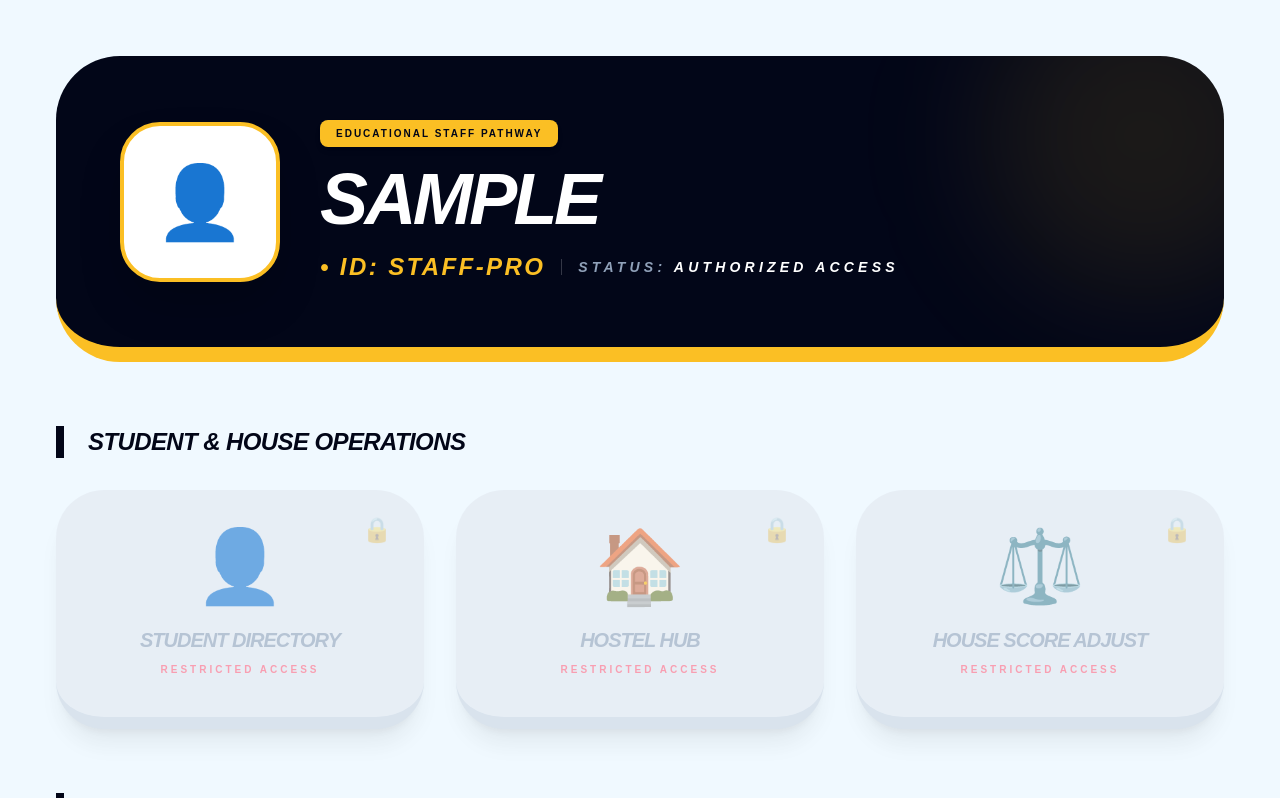
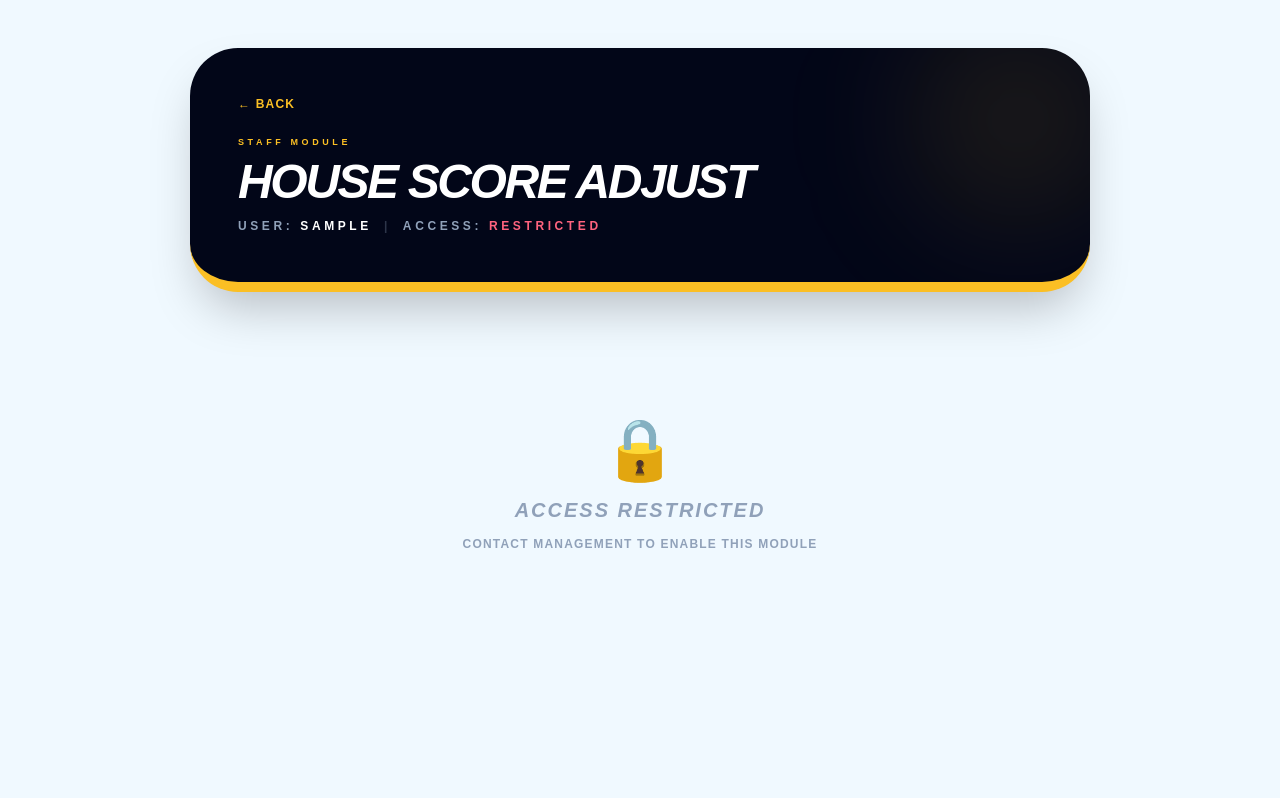
Before and after one commit to Ziwaka/shining-stars-app, a Next.js app: page /staff/points in a window 1280 px wide. Shown: the top 798 px of the page. Built offline with nearby package versions, Linux system fonts and the light colour scheme; sample sign-in values are in the browser's storage.

Commit message:
Update page.js

```diff
--- a/src/app/staff/points/page.js
+++ b/src/app/staff/points/page.js
@@ -2,9 +2,8 @@
 import { useEffect, useState } from 'react';
 import { useRouter } from 'next/navigation';
 
-export default function StaffAccessHub() {
+export default function StaffPointsHub() {
   const [user, setUser] = useState(null);
-  const [isGM, setIsGM] = useState(false);
   const router = useRouter();
 
   useEffect(() => {
@@ -13,140 +12,58 @@ export default function StaffAccessHub() {
       router.push('/login');
     } else {
       setUser(auth);
-      if (auth.userRole === 'management' || auth.Position === 'GM') {
-        setIsGM(true);
-      }
     }
   }, [router]);
 
   if (!user) return null;
 
-  // 🌟 Sheet မှ Permission (TRUE/FALSE) များကို စစ်ဆေးရန် 🌟
   const hasPermission = (field) => {
     const val = user[field];
-    return val === true || val === "TRUE" || val === "true";
+    return val === true || String(val).trim().toUpperCase() === "TRUE";
   };
 
-  // 🌟 DYNAMIC TOOL GROUPS 🌟
-  // normalLocked ဆိုသည်မှာ သာမန် Staff များအတွက် Lock ချထားခြင်း ရှိမရှိ စစ်ဆေးခြင်းဖြစ်သည်။
-  // GM ဝင်လာပါက normalLocked ဖြစ်နေသော ခလုတ်များတွင် "GM Access ✨" Badge ပြပေးပါမည်။
-  const toolGroups = [
-    {
-      group: "Student & House Operations",
-      items: [
-        { name: 'Student Directory', path: '/staff/student-dir', icon: '👤', normalLocked: !hasPermission('Can_View_Student') },
-        { name: 'Hostel Hub', path: '/staff/hostel', icon: '🏠', normalLocked: !hasPermission('Can_Manage_Hostel') },
-        { name: 'House Score Adjust', path: '/staff/points', icon: '⚖️', normalLocked: !hasPermission('Can_Adjust_Points') }
-      ]
-    },
-    {
-      group: "Staff & Internal Registry",
-      items: [
-        { name: 'Staff Contacts', path: '/staff/contacts', icon: '📞', normalLocked: false }, // အားလုံးဝင်ခွင့်ရှိသည်
-        { name: 'Master Staff Profile', path: '/staff/staff-dir', icon: '👔', normalLocked: !hasPermission('Can_View_Staff') },
-        { name: 'Leave Hub (Staff)', path: '/management/leave', icon: '📄', normalLocked: !hasPermission('Can_Record_Attendance_&_Leave') },
-        { name: 'Staff Performance', path: '/management/performance', icon: '🏆', normalLocked: true } // မူလက ပိတ်ထားသည် (GM သာရမည်)
-      ]
-    },
-    {
-      group: "Administrative & Finance",
-      items: [
-        { name: 'Financial Registry', path: '/staff/fees', icon: '💰', normalLocked: !hasPermission('Can_Manage_Fees') },
-        { name: 'Registry Notes', path: '/staff/notes', icon: '📒', normalLocked: !hasPermission('Can_Record_Note') },
-        { name: 'Mgt Dashboard', path: '/management/mgt-dashboard', icon: '🛡️', normalLocked: true } // မူလက ပိတ်ထားသည် (GM သာရမည်)
-      ]
-    }
-  ];
+  const canAdjust = hasPermission('Can_Adjust_Points');
 
   return (
-    <div className="min-h-screen bg-[#F0F9FF] font-black text-slate-950 p-6 md:p-14 pb-48">
-      <div className="max-w-[1500px] mx-auto space-y-16">
+    <div className="min-h-screen bg-[#F0F9FF] font-black text-slate-950 p-5 md:p-12 pb-32">
+      <div className="max-w-[900px] mx-auto space-y-8">
 
-        {/* SUPREMACY HEADER */}
-        <div className="bg-slate-950 rounded-[4rem] p-10 md:p-16 border-b-[15px] border-[#fbbf24] shadow-3xl flex flex-col md:flex-row items-center gap-10 relative overflow-hidden">
-          <div className="absolute top-0 right-0 w-80 h-80 bg-[#fbbf24]/10 rounded-full blur-3xl -mr-20 -mt-20 pointer-events-none"></div>
-
-          <div className="relative z-10 shrink-0">
-            <div className="w-24 h-24 md:w-40 md:h-40 bg-white rounded-[2.5rem] flex items-center justify-center text-5xl md:text-7xl shadow-2xl border-4 border-[#fbbf24]">
-               {isGM ? "🏛️" : "👤"}
-            </div>
-          </div>
-
-          <div className="text-center md:text-left flex-1 z-10">
-            <div className="inline-block px-4 py-1.5 bg-[#fbbf24] text-slate-950 text-[10px] font-black uppercase rounded-lg mb-4 tracking-[0.2em] shadow-md">
-               {isGM ? "General Manager Authority" : "Educational Staff Pathway"}
-            </div>
-            <h1 className="text-4xl md:text-7xl italic uppercase font-black text-white tracking-tighter leading-none mb-4">
-               {user.Name || user.username}
+        {/* HEADER */}
+        <div className="bg-slate-950 rounded-[3rem] p-8 md:p-12 border-b-[10px] border-[#fbbf24] shadow-2xl relative overflow-hidden">
+          <div className="absolute top-0 right-0 w-56 h-56 bg-[#fbbf24]/10 rounded-full blur-3xl -mr-10 -mt-10 pointer-events-none" />
+          <button
+            onClick={() => router.push('/staff')}
+            className="relative z-10 mb-6 flex items-center gap-2 text-[#fbbf24] text-xs uppercase tracking-widest font-black hover:opacity-70 transition-opacity"
+          >
+            ← Back
+          </button>
+          <div className="relative z-10">
+            <p className="text-[#fbbf24] text-[9px] uppercase tracking-[0.4em] font-black mb-2">Staff Module</p>
+            <h1 className="text-3xl md:text-5xl italic uppercase font-black text-white tracking-tighter leading-none">
+              House Score Adjust
             </h1>
-            <div className="flex flex-wrap items-center justify-center md:justify-start gap-4">
-               <span className="text-[#fbbf24] text-xl md:text-2xl font-black italic tracking-widest uppercase">• ID: {user.ID || user.Student_ID || "STAFF-PRO"}</span>
-               <span className="h-4 w-px bg-white/20 hidden md:block"></span>
-               <p className="text-slate-400 text-xs md:text-sm uppercase font-black tracking-[0.3em] italic">Status: <span className="text-white">Authorized Access</span></p>
-            </div>
+            <p className="text-slate-400 text-xs uppercase font-black tracking-[0.3em] mt-3">
+              User: <span className="text-white">{user.Name || user.username}</span>
+              <span className="mx-3 opacity-30">|</span>
+              Access: <span className={canAdjust ? "text-emerald-400" : "text-rose-400"}>{canAdjust ? "Authorized" : "Restricted"}</span>
+            </p>
           </div>
         </div>
 
-        {/* ACCESS GRID */}
-        <div className="space-y-16">
-          {toolGroups.map((group, gIdx) => (
-            <div key={gIdx} className="space-y-8">
-              <h2 className="text-xl md:text-2xl uppercase italic border-l-8 border-slate-950 pl-6 tracking-tight text-slate-950">
-                {group.group}
-              </h2>
-              <div className="grid grid-cols-1 md:grid-cols-2 lg:grid-cols-3 gap-8">
-                {group.items.map((tool, i) => {
-
-                  // 🌟 FINAL ACCESS LOGIC 🌟
-                  // GM ဆိုလျှင် အားလုံးပွင့်မည်။ မဟုတ်လျှင် normalLocked အတိုင်းဖြစ်သည်။
-                  const isEffectivelyLocked = isGM ? false : tool.normalLocked;
-                  // သာမန် Staff ပိတ်ထားသော်လည်း ယခုဝင်နေသူမှာ GM ဖြစ်နေပါက Badge ပြမည်။
-                  const showGMBadge = isGM && tool.normalLocked;
-
-                  return (
-                    <button
-                      key={i}
-                      onClick={() => !isEffectivelyLocked && router.push(tool.path)}
-                      className={`relative group p-10 rounded-[3rem] border-b-[12px] transition-all duration-300 flex flex-col items-center text-center gap-6 shadow-xl
-                        ${isEffectivelyLocked
-                          ? 'bg-slate-200 border-slate-300 opacity-60 cursor-not-allowed'
-                          : 'bg-white border-slate-100 hover:border-[#fbbf24] hover:-translate-y-2 active:scale-95'
-                        }`}
-                    >
-                      <span className={`text-6xl md:text-7xl transition-transform duration-500 ${!isEffectivelyLocked && 'group-hover:scale-125'}`}>
-                        {tool.icon}
-                      </span>
-
-                      <div className="space-y-2">
-                        <h3 className={`text-lg md:text-xl font-black uppercase italic tracking-tighter ${isEffectivelyLocked ? 'text-slate-400' : 'text-slate-950'}`}>
-                          {tool.name}
-                        </h3>
-                        <p className={`text-[10px] uppercase tracking-[0.3em] font-black max-w-[200px] truncate mx-auto
-                           ${isEffectivelyLocked ? 'text-rose-400' : 'text-slate-400'}`}>
-                          {isEffectivelyLocked ? "RESTRICTED ACCESS" : (showGMBadge ? "GM AUTHORIZED" : "AUTHORIZED MODULE")}
-                        </p>
-                      </div>
-
-                      {/* 🔒 LOCK ICON IF RESTRICTED */}
-                      {isEffectivelyLocked && (
-                        <div className="absolute top-6 right-8 text-slate-400 text-2xl opacity-50">
-                          🔒
-                        </div>
-                      )}
-
-                      {/* ✨ GM UNLOCKED BADGE */}
-                      {showGMBadge && (
-                        <div className="absolute top-6 right-8 bg-emerald-500 text-white text-[9px] px-3 py-1 rounded-lg font-black uppercase tracking-widest shadow-md animate-pulse">
-                           GM Access ✨
-                        </div>
-                      )}
-                    </button>
-                  );
-                })}
-              </div>
-            </div>
-          ))}
-        </div>
+        {!canAdjust ? (
+          <div className="py-24 text-center">
+            <p className="text-6xl mb-4">🔒</p>
+            <p className="font-black uppercase italic text-slate-400 text-xl tracking-widest">Access Restricted</p>
+            <p className="text-slate-400 text-xs uppercase font-black tracking-widest mt-3">Contact management to enable this module</p>
+          </div>
+        ) : (
+          <div className="bg-white rounded-[2.5rem] border-b-[8px] border-slate-200 shadow-xl p-8 md:p-12">
+            <p className="text-center text-slate-400 font-black uppercase italic tracking-widest text-lg py-16">
+              Score Adjustment Module<br/>
+              <span className="text-sm text-slate-300 mt-2 block">Coming Soon</span>
+            </p>
+          </div>
+        )}
 
       </div>
 
```
